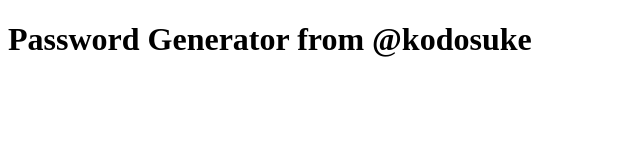
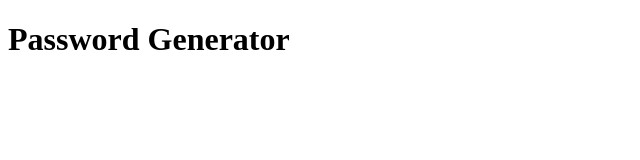
Before and after one commit to kodosuke/Banking, a plain HTML site: page index.html in a window 1280 px wide. Shown: the whole page, without its empty margins (0-640 px from the left). Drawn offline with Linux system fonts and the light colour scheme.

Commit message:
Changed title to Password Generator

```diff
--- a/index.html
+++ b/index.html
@@ -5,14 +5,14 @@
     <meta charset="UTF-8" />
     <meta http-equiv="X-UA-Compatible" content="IE=edge" />
     <meta name="viewport" content="width=device-width, initial-scale=1.0" />
-    <title>Dashlane</title>
+    <title>Password Generator</title>
 </head>
 
 <body>
     <div id="container" class="container">
 
         <h1>
-            Password Generator from @kodosuke
+            Password Generator
         </h1>
     </div>
 </body>
```
